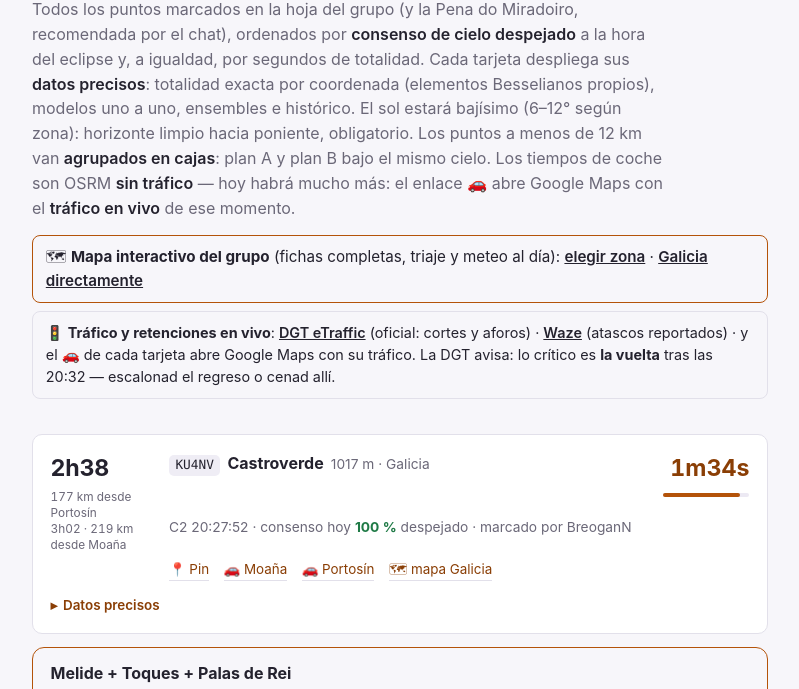
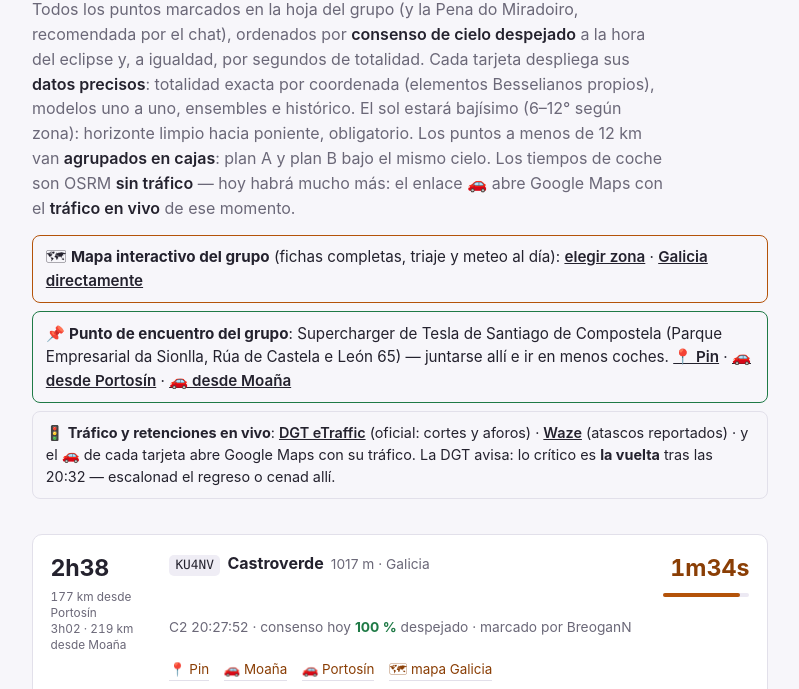
Before and after one commit to RMAV92/eclipse-2026, a plain HTML site: page favoritos.html in a window 1280 px wide. Shown: the part 102-791 px from the top of the page, without its empty margins (240-1039 px from the left). Drawn offline with Linux system fonts and the light colour scheme.

Commit message:
feat: punto de encuentro (Supercharger Santiago, A Sionlla) en favoritos

```diff
--- a/favoritos.html
+++ b/favoritos.html
@@ -123,6 +123,13 @@
   🗺 <b>Mapa interactivo del grupo</b> (fichas completas, triaje y meteo al día):
   <a href="index.html" style="color:inherit;font-weight:600">elegir zona</a> ·
   <a href="galicia.html" style="color:inherit;font-weight:600">Galicia directamente</a>
+  </p>
+  <p style="margin:.5rem 0 0;padding:.6rem .8rem;border:1.5px solid var(--go);border-radius:8px;font-size:.95rem">
+  📌 <b>Punto de encuentro del grupo</b>: Supercharger de Tesla de Santiago de Compostela
+  (Parque Empresarial da Sionlla, Rúa de Castela e León 65) — juntarse allí e ir en menos coches.
+  <a href="https://www.google.com/maps/search/?api=1&query=42.91004,-8.49340" style="color:inherit;font-weight:600">📍 Pin</a> ·
+  <a href="https://www.google.com/maps/dir/?api=1&origin=42.763,-8.919&destination=42.91004,-8.49340" style="color:inherit;font-weight:600">🚗 desde Portosín</a> ·
+  <a href="https://www.google.com/maps/dir/?api=1&origin=42.280,-8.740&destination=42.91004,-8.49340" style="color:inherit;font-weight:600">🚗 desde Moaña</a>
   </p>
   <p style="margin:.5rem 0 0;padding:.6rem .8rem;border:1px solid var(--line);border-radius:8px;font-size:.9rem">
   🚦 <b>Tráfico y retenciones en vivo</b>:
```
